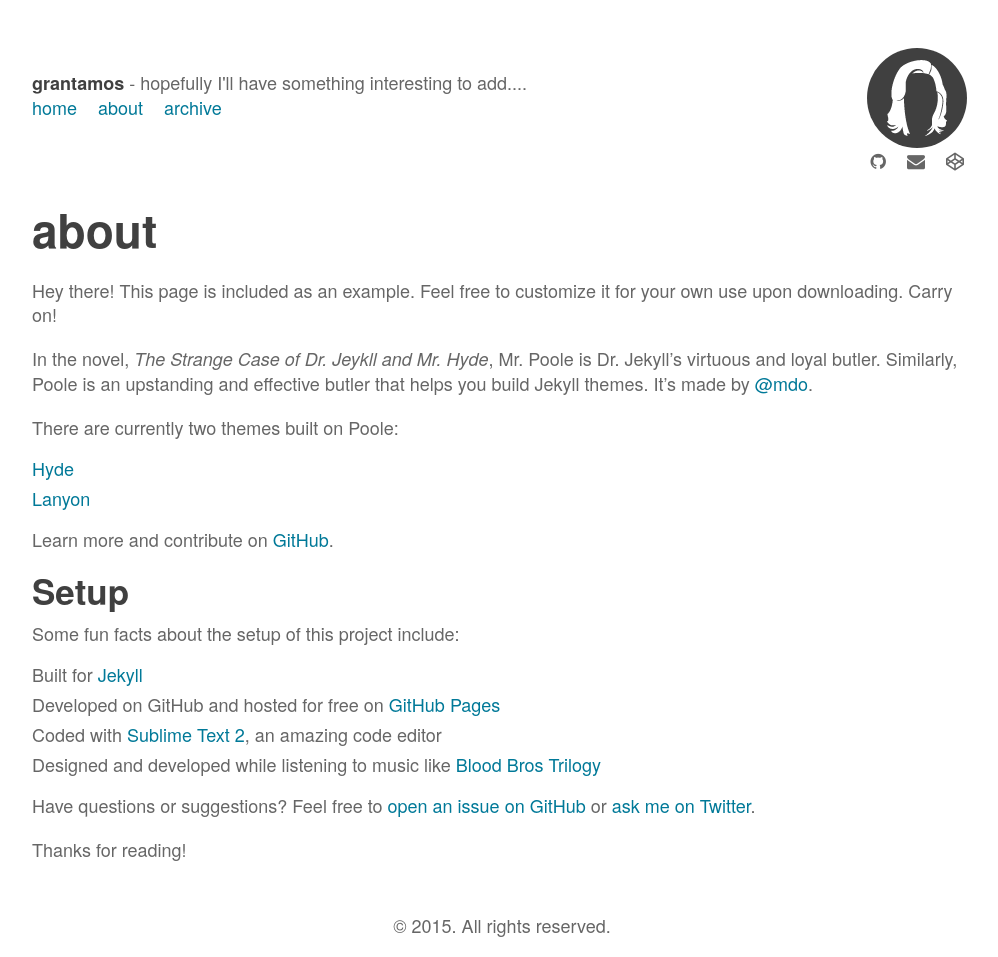
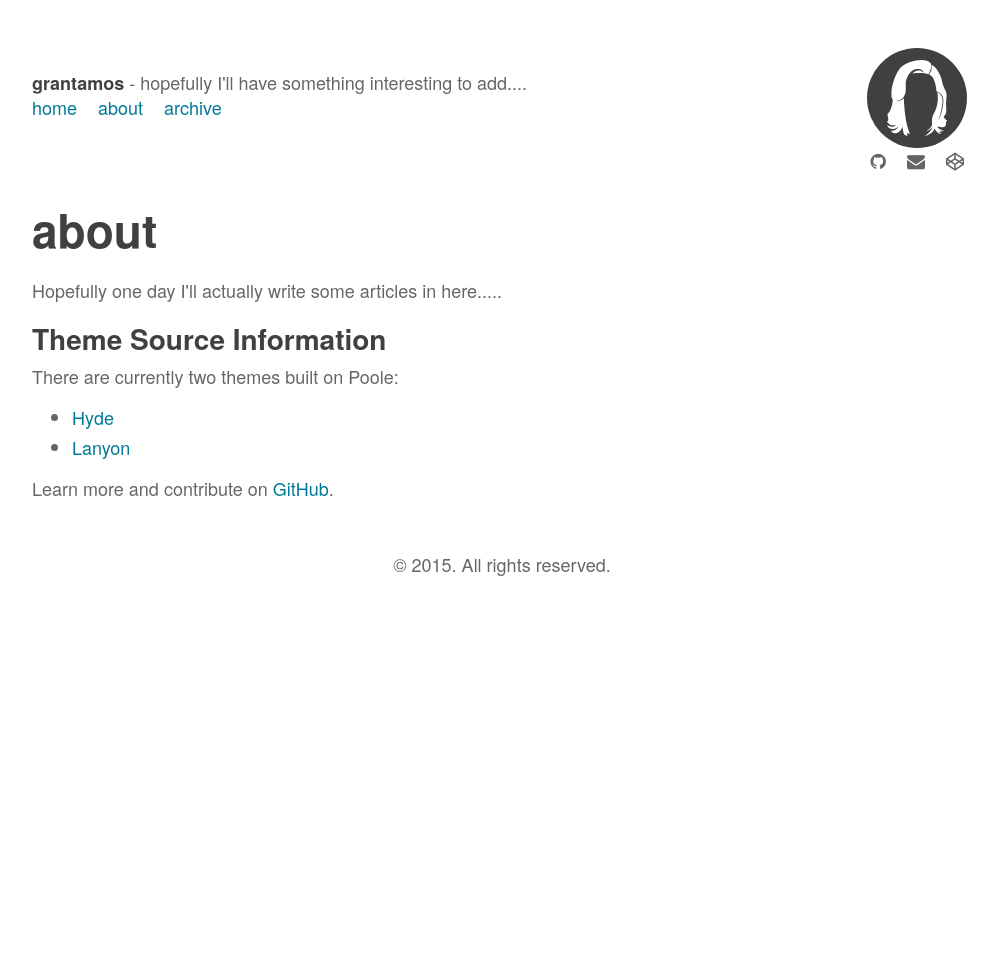
Before and after one commit to grantamos/blog, a Jekyll site: the page built from about.md, in a window 1280 px wide. Shown: the whole page, without its empty margins (138-1136 px from the left). Built offline with Jekyll 4.4.1, drawn with Linux system fonts in a browser that asks for light colours; Markdown is read by kramdown in place of the engine named in the settings; after the commit the page ends 900 px from its top, so only the background shows below that.

Commit message:
Fixed about

```diff
--- a/about.md
+++ b/about.md
@@ -4,10 +4,10 @@ title: about
 ---
 
 <p class="message">
-  Hey there! This page is included as an example. Feel free to customize it for your own use upon downloading. Carry on!
+  Hopefully one day I'll actually write some articles in here.....
 </p>
 
-In the novel, *The Strange Case of Dr. Jeykll and Mr. Hyde*, Mr. Poole is Dr. Jekyll's virtuous and loyal butler. Similarly, Poole is an upstanding and effective butler that helps you build Jekyll themes. It's made by [@mdo](https://twitter.com/mdo).
+###Theme Source Information
 
 There are currently two themes built on Poole:
 
@@ -15,16 +15,3 @@ There are currently two themes built on Poole:
 * [Lanyon](http://lanyon.getpoole.com)
 
 Learn more and contribute on [GitHub](https://github.com/poole).
-
-## Setup
-
-Some fun facts about the setup of this project include:
-
-* Built for [Jekyll](http://jekyllrb.com)
-* Developed on GitHub and hosted for free on [GitHub Pages](https://pages.github.com)
-* Coded with [Sublime Text 2](http://sublimetext.com), an amazing code editor
-* Designed and developed while listening to music like [Blood Bros Trilogy](https://soundcloud.com/maddecent/sets/blood-bros-series)
-
-Have questions or suggestions? Feel free to [open an issue on GitHub](https://github.com/poole/issues/new) or [ask me on Twitter](https://twitter.com/mdo).
-
-Thanks for reading!
--- a/public/css/base.css
+++ b/public/css/base.css
@@ -25,7 +25,7 @@
 
 /* #Reset & Basics (Inspired by E. Meyers)
 ================================================== */
-	html, body, div, span, applet, object, iframe, h1, h2, h3, h4, h5, h6, p, blockquote, pre, a, abbr, acronym, address, big, cite, code, del, dfn, em, img, ins, kbd, q, s, samp, small, strike, strong, sub, sup, tt, var, b, u, i, center, dl, dt, dd, ol, ul, li, fieldset, form, label, legend, table, caption, tbody, tfoot, thead, tr, th, td, article, aside, canvas, details, embed, figure, figcaption, footer, header, hgroup, menu, nav, output, ruby, section, summary, time, mark, audio, video {
+	html, body, div, span, applet, object, iframe, h1, h2, h3, h4, h5, h6, p, blockquote, pre, a, abbr, acronym, address, big, cite, code, del, dfn, em, img, ins, kbd, q, s, samp, small, strike, strong, sub, sup, tt, var, b, u, i, center, dl, dt, dd, ol, li, fieldset, form, label, legend, table, caption, tbody, tfoot, thead, tr, th, td, article, aside, canvas, details, embed, figure, figcaption, footer, header, hgroup, menu, nav, output, ruby, section, summary, time, mark, audio, video {
 		margin: 0;
 		padding: 0;
 		border: 0;
@@ -36,8 +36,10 @@
 		display: block; }
 	body {
 		line-height: 1; }
+	/* I like bullets
 	ol, ul {
 		list-style: none; }
+	*/
 	blockquote, q {
 		quotes: none; }
 	blockquote:before, blockquote:after,
@@ -110,7 +112,7 @@
 /* #Lists
 ================================================== */
 	ul, ol { margin-bottom: 20px; }
-	ul { list-style: none outside; }
+	/* ul { list-style: none outside; } */
 	ol { list-style: decimal; }
 	ol, ul.square, ul.circle, ul.disc { margin-left: 30px; }
 	ul.square { list-style: square outside; }
```
Also changed, not shown: _posts/2015-09-08-Unity-Game-Retrospective.md (+4 -3 lines).
